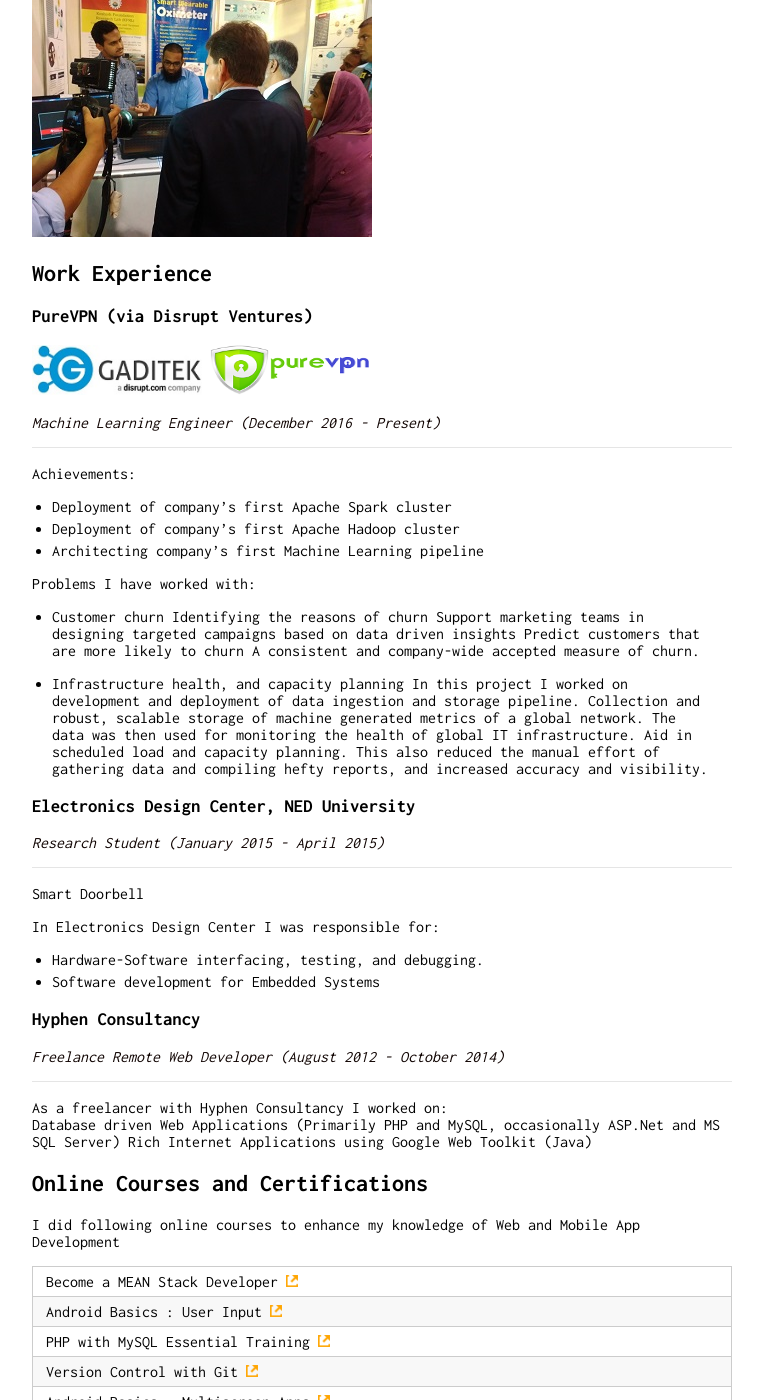
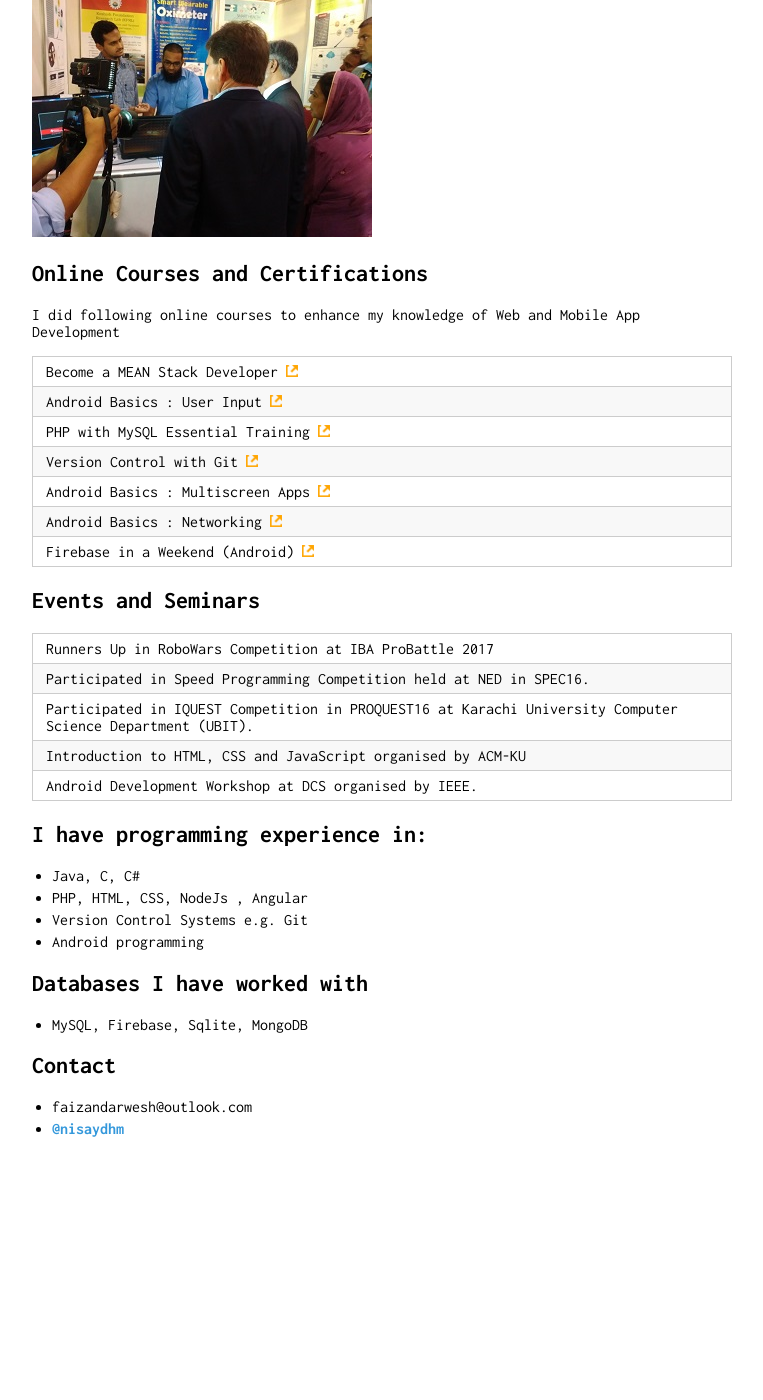
Before and after one commit to faizandarwesh/faizandarwesh.github.io, a Jekyll site: the page built from index.md, in a window 1280 px wide and 1400 px high, scrolled down 2192 px. Shown: the whole window, without its empty margins (258-1021 px from the left). Built offline with Jekyll 4.4.1, drawn with Linux system fonts in a browser that asks for light colours; after the commit the page ends 3329 px from its top, so only the background shows below that; some of the changed text lies outside the part shown.

Commit message:
some more changes5

```diff
--- a/index.md
+++ b/index.md
@@ -71,7 +71,7 @@ Project presentation: [A Smart Safety Gadget for Avoiding Accidents in Warehouse
 
 <img style="width: 340px; height: 255px;" src="./images/oxi_pres.jpg">
 
-## Work Experience
+<!-- ## Work Experience
 
 ### PureVPN (via Disrupt Ventures)
 
@@ -98,7 +98,7 @@ A consistent and company-wide accepted measure of churn.
 * Infrastructure health, and capacity planning
 In this project I worked on development and deployment of data ingestion and storage pipeline. Collection and robust, scalable storage of machine generated metrics of a global network. The data was then used for monitoring the health of global IT infrastructure. Aid in scheduled load and capacity planning. This also reduced the manual effort of gathering data and compiling hefty reports, and increased accuracy and visibility.
 
-### Electronics Design Center, NED University
+<!-- ### Electronics Design Center, NED University
 
 <span class="jobposition">Research Student (January 2015 - April 2015)</span>
 
@@ -110,8 +110,8 @@ In Electronics Design Center I was responsible for:
 
 * Hardware-Software interfacing, testing, and debugging.
 * Software development for Embedded Systems
-
-### Hyphen Consultancy
+-->
+<!-- ### Hyphen Consultancy
 
 <span class="jobposition">Freelance Remote Web Developer (August 2012 - October 2014)</span>
 
@@ -120,7 +120,7 @@ In Electronics Design Center I was responsible for:
 As a freelancer with Hyphen Consultancy I worked on:
 Database driven Web Applications (Primarily PHP and MySQL, occasionally ASP.Net and MS SQL Server)
 Rich Internet Applications using Google Web Toolkit (Java)
-
+-->
 ## Online Courses and Certifications
 
 I did following online courses to enhance my knowledge of Web and Mobile App Development
@@ -134,13 +134,14 @@ I did following online courses to enhance my knowledge of Web and Mobile App Dev
 |Android Basics : Networking <a class="ext-link-a" href="https://classroom.udacity.com/courses/ud843"><img class="ext-link-img" src="./images/ext-link.png" /></a>
 |Firebase in a Weekend (Android) <a class="ext-link-a" href="https://classroom.udacity.com/courses/ud0352"><img class="ext-link-img" src="./images/ext-link.png" /></a>
 
-## Honors and Awards
+## Events and Seminars
 
 |-------------------------------------------------------
 | Runners Up in RoboWars Competition at IBA ProBattle 2017
 | Participated in Speed Programming Competition held at NED in SPEC16.
-|
-| 2nd Position at DICE Health Exhibition and Competition 2015
+| Participated in IQUEST Competition in PROQUEST16 at Karachi University Computer Science Department (UBIT).
+| Introduction to HTML, CSS and JavaScript organised by ACM-KU
+| Android Development Workshop at DCS organised by IEEE.
 
 ## I have programming experience in:
 
```
